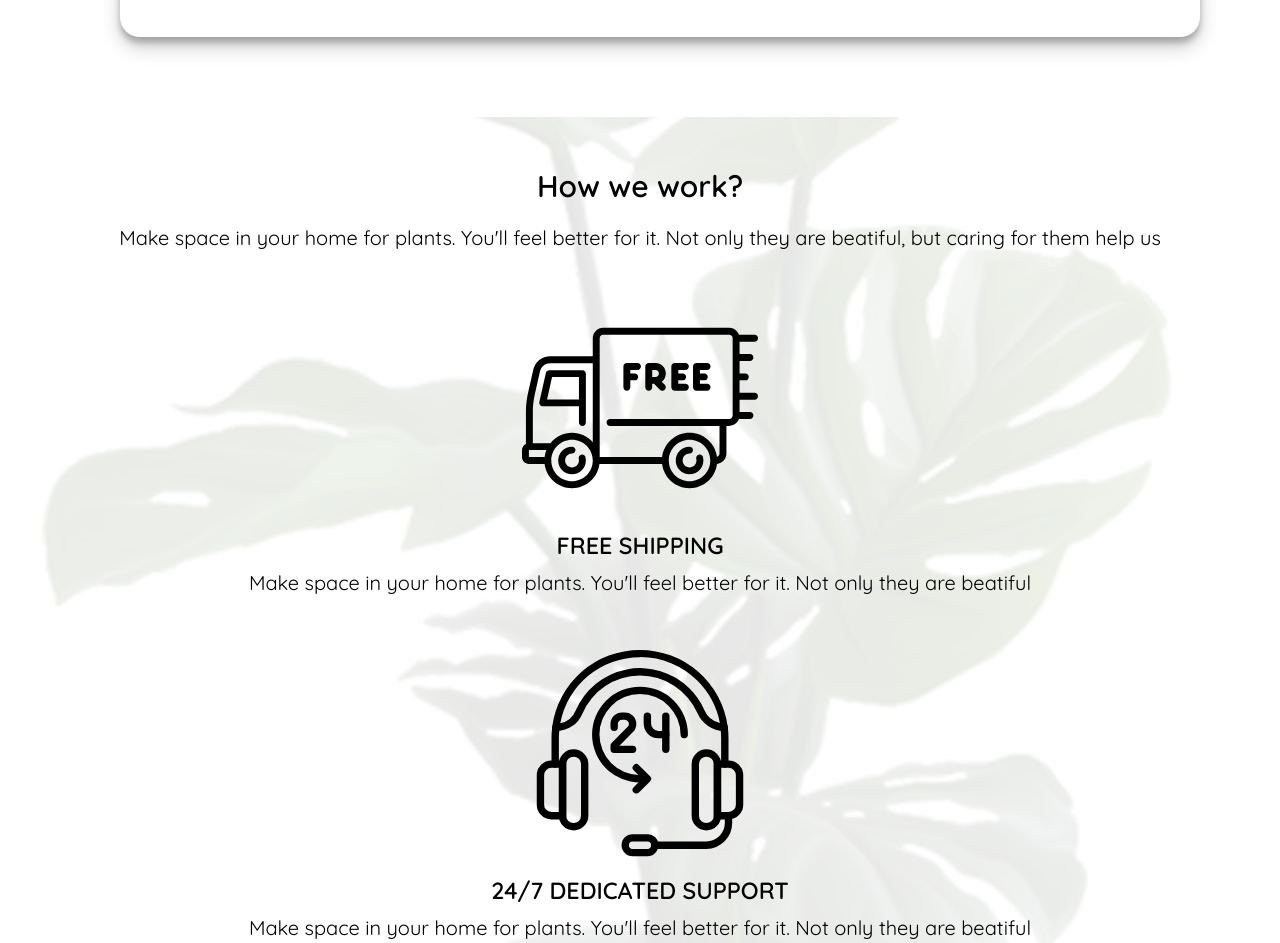
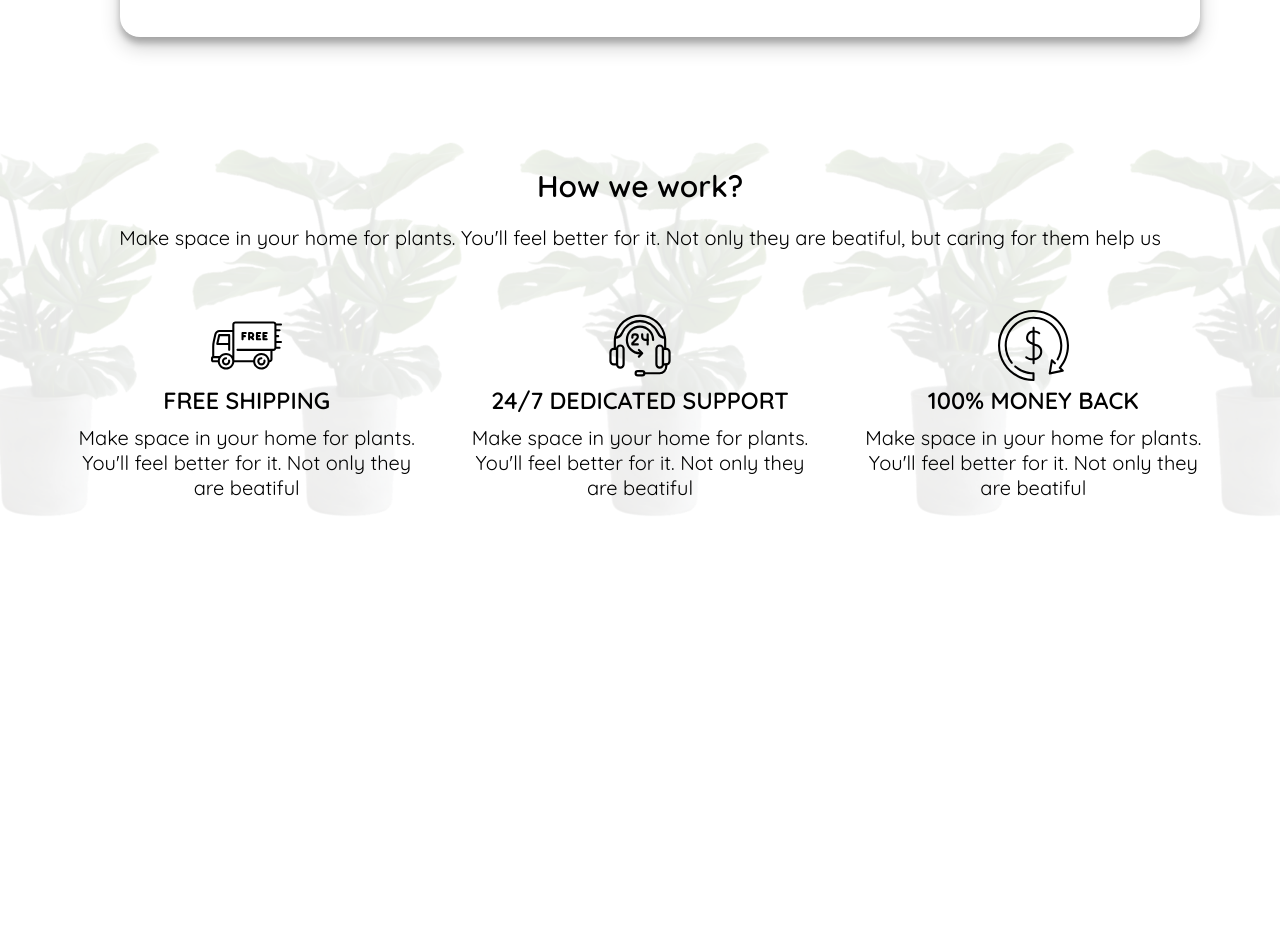
Before and after one commit to namiranda/tree-house, a plain HTML site: page index.html in a window 1280 px wide. Shown: the part 2277-3220 px from the top of the page. After the commit the page ends 2847 px from the top, so only its background shows below. Drawn offline with nearby package versions, Linux system fonts and the light colour scheme.

Commit message:
info section listo

```diff
--- a/style.css
+++ b/style.css
@@ -292,6 +292,15 @@ section h2 {
     .shop .text-container{
         width: 60%;
     }
+    .info-container{
+        display: flex;
+    }
+    .info{
+        background-size: contain;
+    }
+    .info .card{
+        padding: 1rem;
+    }
 }
 
 @media screen and (min-width: 1024px) {
```
